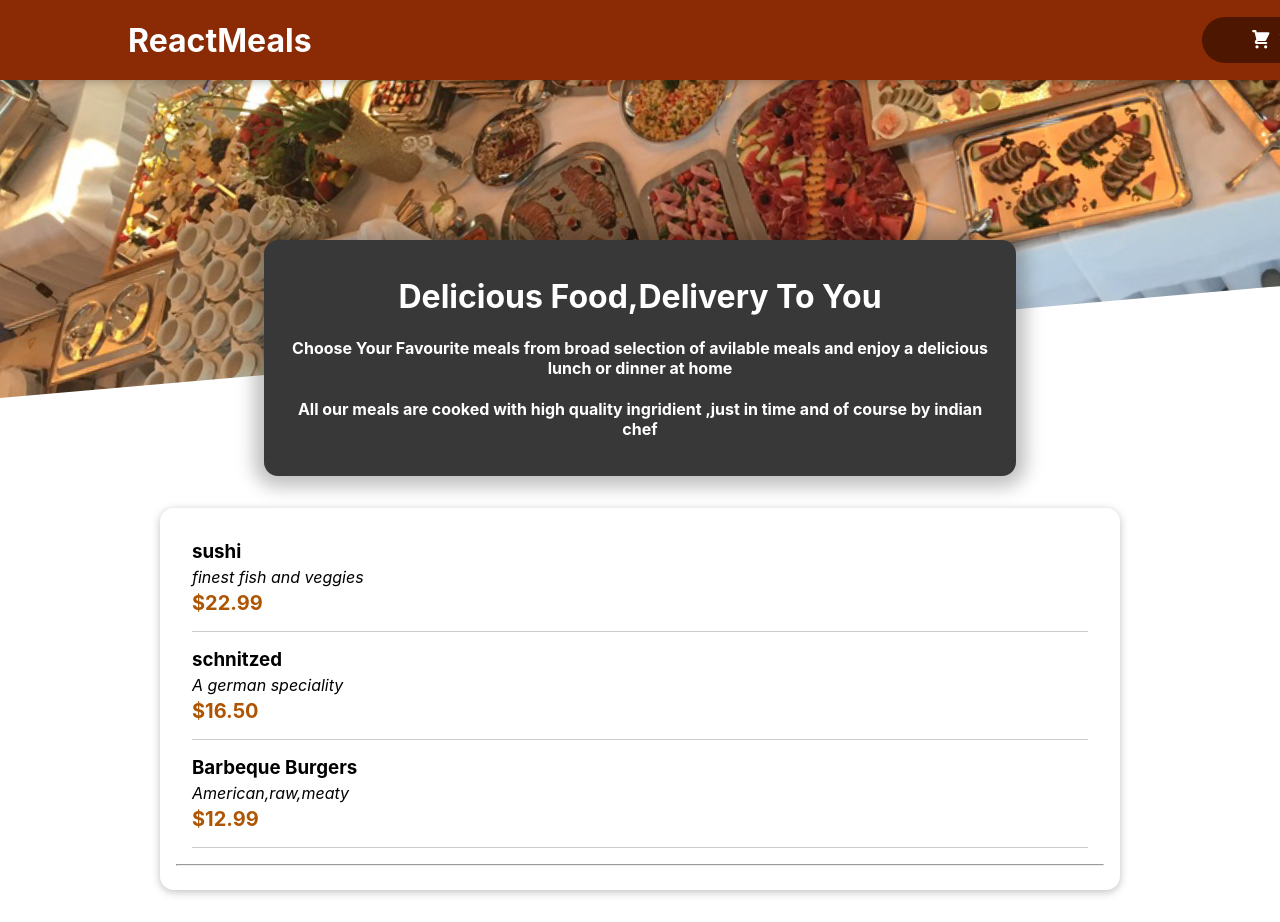
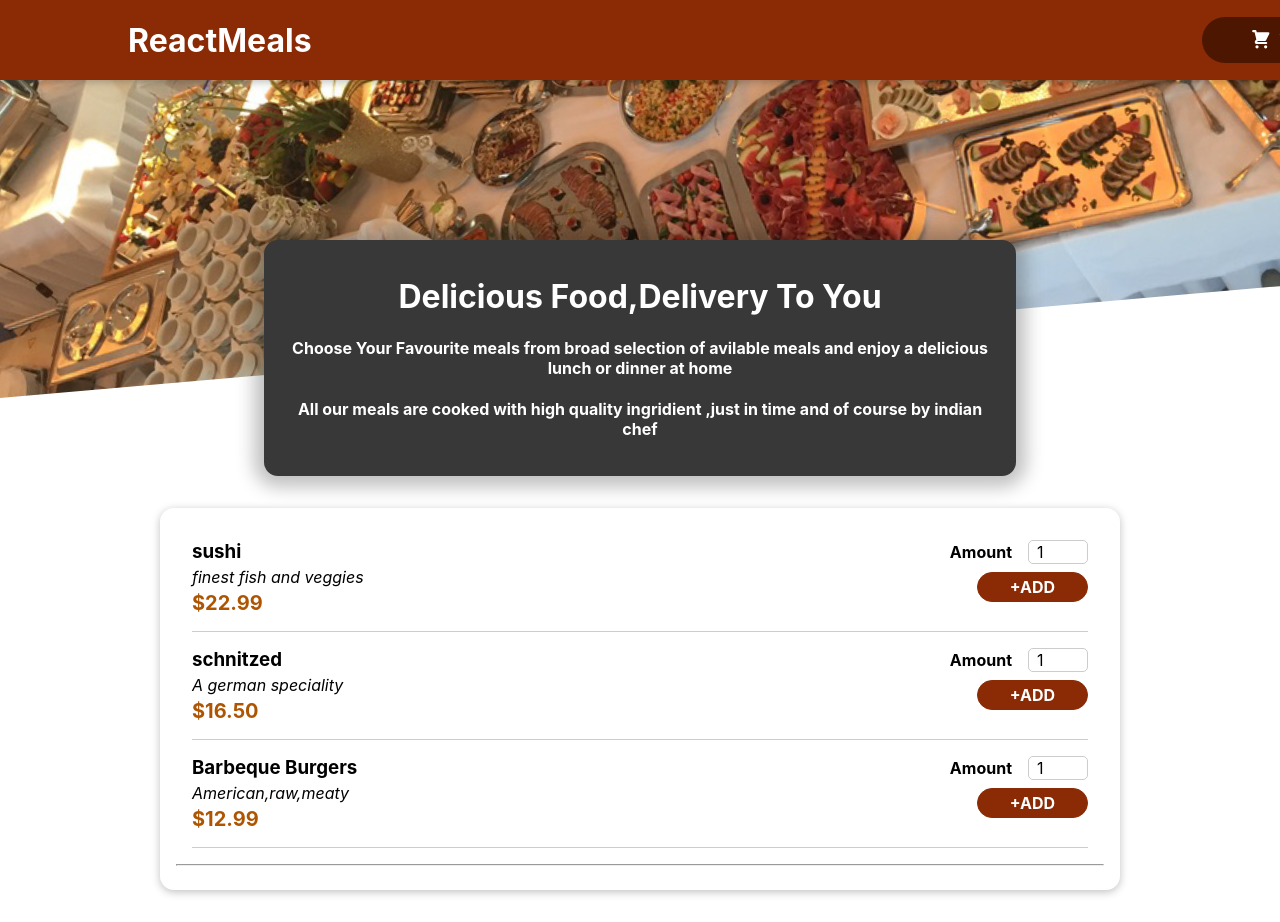
Before and after one commit to 2901shivam/reastraunt-orderbooking, a React (Create React App) app: page / in a window 1280 px wide. Built offline with nearby package versions, Linux system fonts and the light colour scheme.

Commit message:
AddingaForm

```diff
--- a/src/Components/Meals/MealItem/MealItem.js
+++ b/src/Components/Meals/MealItem/MealItem.js
@@ -1,5 +1,6 @@
 import React from 'react'
 import classes from './MealItem.module.css'
+import MealItemForm from './MealItemForm';
 
 const MealItem = (props) => {
     const price=`$${props.price.toFixed(2)}`;
@@ -9,6 +10,7 @@
     <div className={classes.description}>{props.des}</div>
     <div className={classes.price}>{price}</div>
     </div>
+    <MealItemForm></MealItemForm>
    </li>
   )
 }
--- /dev/null
+++ b/src/Components/Meals/MealItem/MealItemForm.js
@@ -0,0 +1,24 @@
+import React from 'react'
+import Input from '../../UI/Input'
+import classes from './MealItemForm.module.css'
+
+const MealItemForm = (props) => {
+  return (
+
+    <form className={classes.form}>
+        <Input lab="Amount" input={{
+            id:'amount',
+            type:'number',
+            min:'1',
+            max:'5',
+            step:'1',
+            defaultValue:'1'
+        }}/>
+        <button>+ADD</button>
+    </form>
+
+
+  )
+}
+
+export default MealItemForm
--- /dev/null
+++ b/src/Components/Meals/MealItem/MealItemForm.module.css
@@ -0,0 +1,20 @@
+.form {
+    text-align: right;
+  }
+
+  .form button {
+    font: inherit;
+    cursor: pointer;
+    background-color: #8a2b06;
+    border: 1px solid #8a2b06;
+    color: white;
+    padding: 0.25rem 2rem;
+    border-radius: 20px;
+    font-weight: bold;
+  }
+
+  .form button:hover,
+  .form button:active {
+    background-color: #641e03;
+    border-color: #641e03;
+  }
--- /dev/null
+++ b/src/Components/UI/Input.js
@@ -0,0 +1,13 @@
+import React from 'react'
+import classes from './Input.module.css';
+
+const Input = (props) => {
+  return (
+    <div className={classes.input}>
+      <label htmlFor={props.input.id}>{props.lab}</label>
+      <input {...props.input}/>
+    </div>
+  )
+}
+
+export default Input
--- /dev/null
+++ b/src/Components/UI/Input.module.css
@@ -0,0 +1,18 @@
+.input {
+    display: flex;
+    align-items: center;
+    margin-bottom: 0.5rem;
+  }
+
+  .input label {
+    font-weight: bold;
+    margin-right: 1rem;
+  }
+
+  .input input {
+    width: 3rem;
+    border-radius: 5px;
+    border: 1px solid #ccc;
+    font: inherit;
+    padding-left: 0.5rem;
+  }
```
